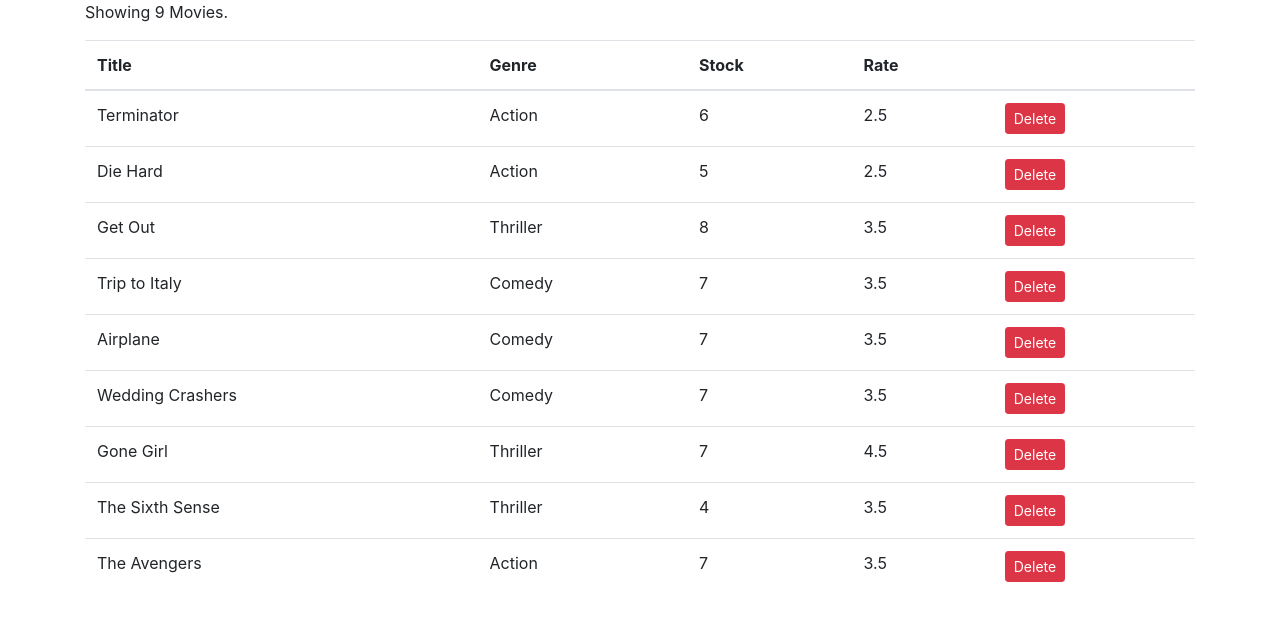
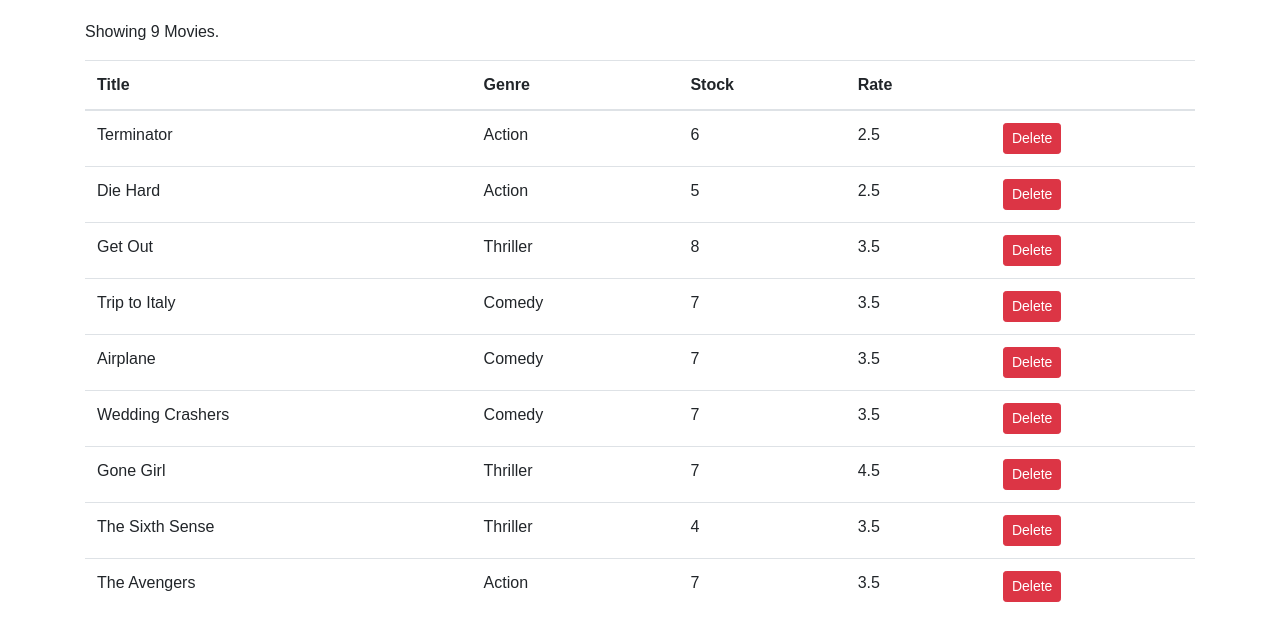
Before and after one commit to fwbrandao/Vidly-Store, a React (Create React App) app: page / in a window 1280 px wide. Shown: the top 640 px of the page. Built offline with nearby package versions, Linux system fonts and the light colour scheme; the HTML template or start-up script is replaced by a standard one.

Commit message:
added index.css

```diff
--- a/src/index.css
+++ b/src/index.css
@@ -1,9 +1,7 @@
 body {
   margin: 0;
-  padding: 0;
-  font-family: -apple-system, BlinkMacSystemFont, "Segoe UI", "Roboto", "Oxygen",
-    "Ubuntu", "Cantarell", "Fira Sans", "Droid Sans", "Helvetica Neue",
-    sans-serif;
+  padding: 20px 0 0 0;
+  font-family: sans-serif;
   -webkit-font-smoothing: antialiased;
   -moz-osx-font-smoothing: grayscale;
 }
```
